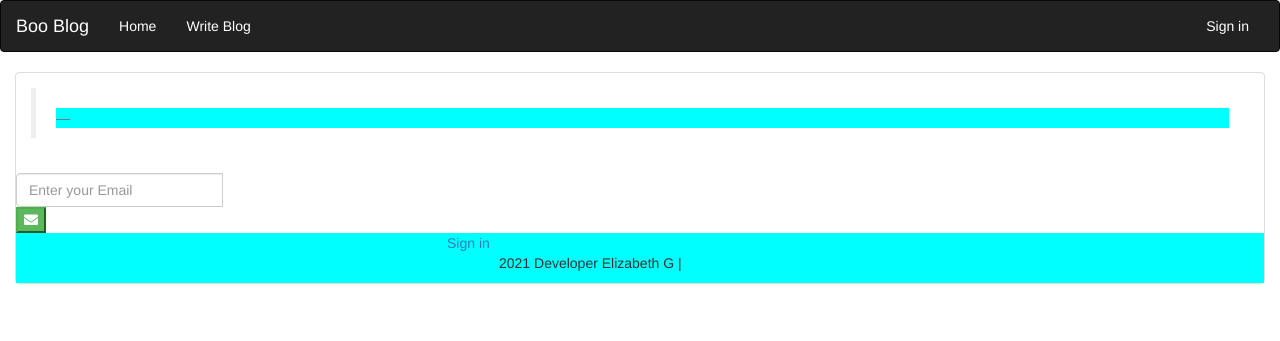
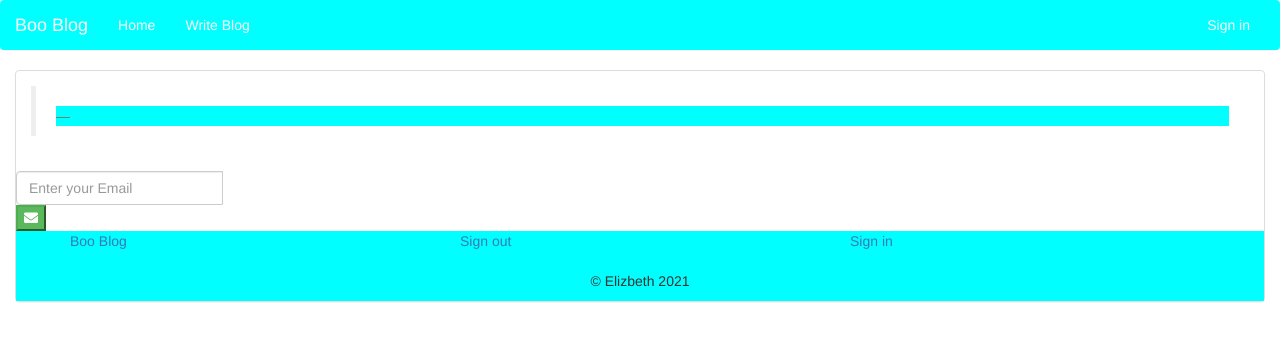
Before and after one commit to lizgi/my-blog, a Flask app: template app/templates/index.html in a window 1280 px wide. Shown: the top 341 px of the page. Run offline with Flask 2, Linux system fonts and the light colour scheme; the template is opened without the code that fills it, so the values that code supplies are empty; some libraries are stand-ins or nearby versions.

Commit message:
style navbar

```diff
--- a/app/static/css/index.css
+++ b/app/static/css/index.css
@@ -27,3 +27,10 @@ footer {
     margin: 10px 0;
     flex-wrap: wrap;
 }
+.navbar{
+    border: none;
+}
+.blockquote{
+     box-shadow: burlywood;
+
+}
--- a/app/templates/index.html
+++ b/app/templates/index.html
@@ -11,18 +11,19 @@
 <div class="col-sm-12">
     <div class="panel panel-default">
         <div class="card">
-            <div class="panel-body" >
+            <div class="panel-body">
                 <blockquote class="blockquote mb-0 card-body">
                     <p>{{quote.quote}}</p>
                     <footer class="blockquote-footer">
-                    <cite title="Source Title" style="color:blueviolet;" >{{quote.author| upper}}</cite>
+                        <cite title="Source Title" style="color:blueviolet;">{{quote.author| upper}}</cite>
 
                     </footer>
 
                     {% for blog in blogs %}
                     <div class="col-md-4">
                         <div class="text-centre">
-                        <div class="card text-white bg-success mb-4" style="max-width: 40rem; margin:2vw; padding:2vw;">
+                            <div class="card text-white bg-success mb-4"
+                                style="max-width: 40rem; margin:2vw; padding:2vw;">
                                 <h4 class="card-header">Blog Title :{{blog.title}}</h4>
 
                                 <div class="card-body">
@@ -33,7 +34,9 @@
 
                                     <p class="card-text">Blogger: {{blog.created_by}}</p>
 
-                            <a href="{{ url_for('main.blog_details', id = blog.id)}}"><button class="btn-danger"><i class="fa fa-comment" aria-hidden="true"></i></button></a>
+                                    <a href="{{ url_for('main.blog_details', id = blog.id)}}"><button
+                                            class="btn-danger"><i class="fa fa-comment"
+                                                aria-hidden="true"></i></button></a>
 
                                 </div>
                             </div>
@@ -49,22 +52,26 @@
                     <input type="email" class="form-control" placeholder="Enter your Email" name="email" required>
                     <br>
                     <div class="input-group-append">
-                        <button class="btn-success" type="submit" >
+                        <button class="btn-success" type="submit">
                             <i class="fa fa-envelope"></i>
                         </button>
                     </div>
                 </div>
             </form>
             <footer>
-    {% if current_user.is_authenticated %}
+
                 <div class="container">
-    <div class = "row">
-        <div class="col-md-4"><a class="navbar-brand" href="/"> Blog !!! </a></div>
+                    <div class="row">
+                        <div class="col-md-4"><a href="/">Boo Blog </a></div>
                         <div class="col-md-4"><a href="{{url_for('auth.logout')}}">Sign out</a></div>
-        {% else %}
+
                         <div class="col-md-4"><a href="{{url_for('auth.login')}}">Sign in</a></div>
-        {%endif%}
-        <div class="col-md-3"><p>2021 Developer Elizabeth G  |  </p></div>
+
+
+                    </div>
+                    <br>
+                    <div>
+                        <p class="text-center"> &copy Elizbeth 2021</p>
                     </div>
                 </div>
 
--- a/app/templates/navbar.html
+++ b/app/templates/navbar.html
@@ -1,4 +1,4 @@
-<div class="navbar navbar-inverse " style="color: cornflowerblue;" role="navigation">
+<div class="navbar navbar-inverse "  role="navigation " style="background-color: cyan;">
   <div class="container-fluid">
       <div class="navbar-header">
           <button type="button" class="navbar-toggle" data-toggle="collapse" data-target=".navbar-collapse">
```
Lines whose indentation alone changed are shown as unchanged.
